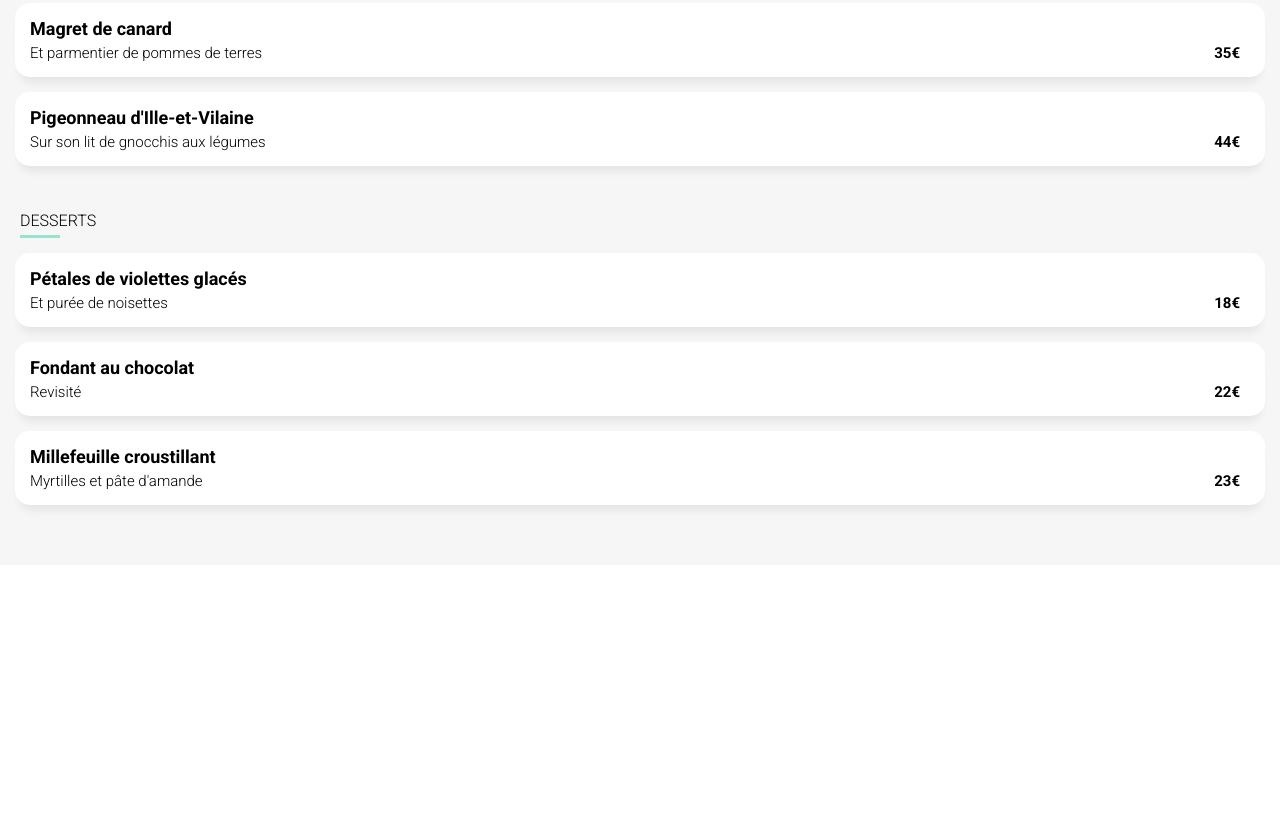
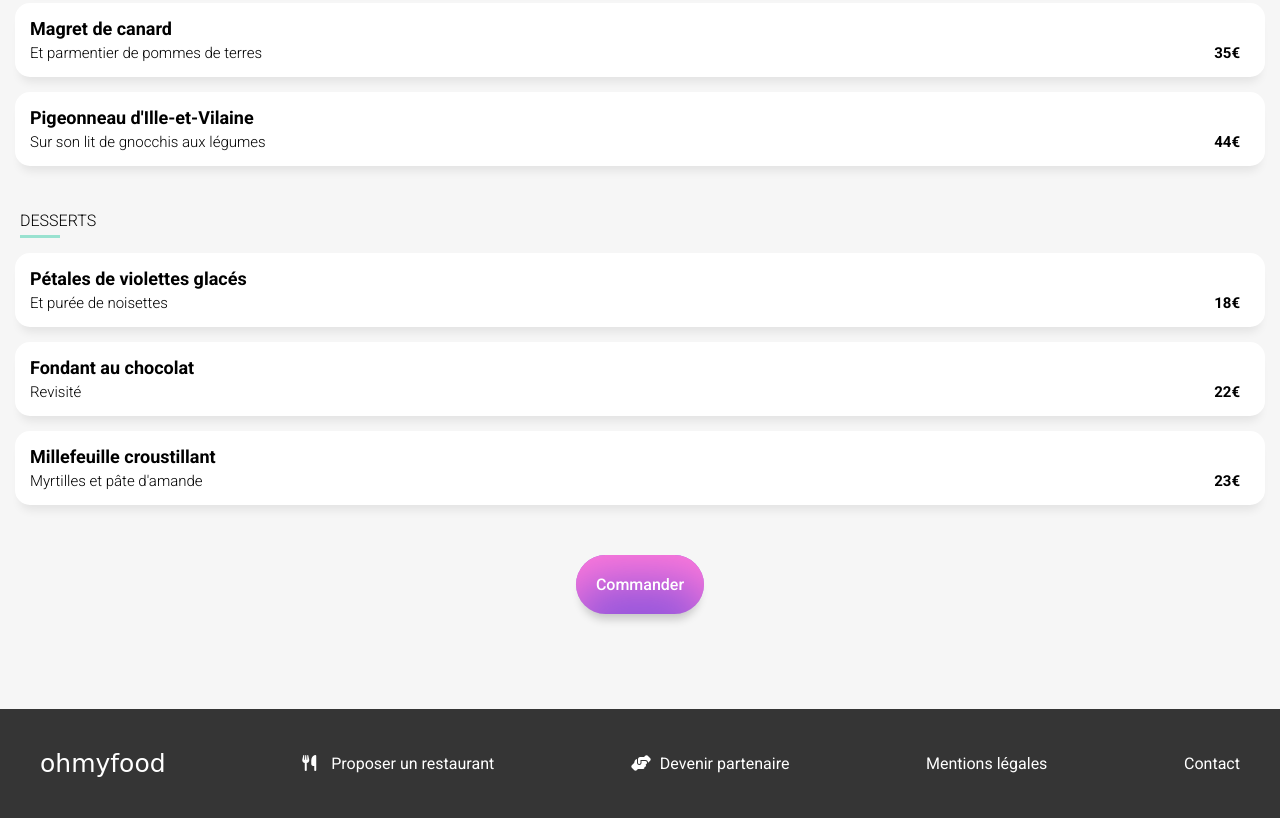
Before and after one commit to chloeadriancreates/ChloeAdrian_3_15112021, a website: page aLaFrancaise.html in a window 1280 px wide. Shown: the part 856-1674 px from the top of the page. Before the commit the page ends 1421 px from the top, so only its background shows below. Drawn offline with Linux system fonts and the light colour scheme; a web font is replaced by a local one.

Commit message:
Added order button + footer to first menu page

```diff
--- a/aLaFrancaise.html
+++ b/aLaFrancaise.html
@@ -145,6 +145,22 @@
                     </button>
                 </div>
             </section>
+            <section class="menu_order_btn">
+                <a href="#" class="btn btn--gradient">Commander</a>
+            </section>
         </section>
+        <footer class="footer">
+            <a href="index.html" class="footer_title">ohmyfood</a>
+            <div class="footer_line">
+                <i class="footer_icon fas fa-utensils"></i>
+                <a href="#" class="footer_link">Proposer un restaurant</a>
+            </div>
+            <div class="footer_line">
+                <i class="footer_icon fas fa-hands-helping"></i>
+                <a href="#" class="footer_link">Devenir partenaire</a>
+            </div>
+            <a href="#" class="footer_line footer_link">Mentions légales</a>
+            <a href="mailto:#" class="footer_line footer_link">Contact</a>
+        </footer>
     </body>
 </html>
--- a/sass/pages/menu/sections/_menu.scss
+++ b/sass/pages/menu/sections/_menu.scss
@@ -81,6 +81,11 @@
             }
         }
     }
+
+    &_order_btn {
+        @include flex(row, center, center);
+        padding: 5px 0px 80px 0px;
+    }
 }
 
 @for $i from 1 through 12 {
```
Also changed, not shown: public/css/style.css, 1 other file.
